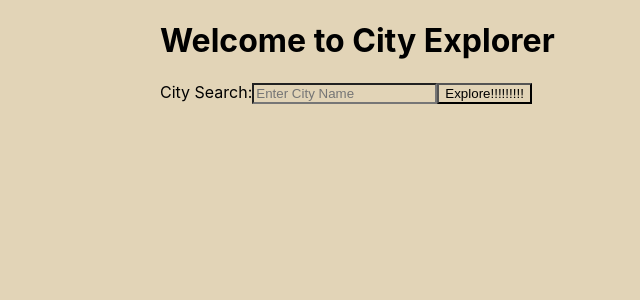
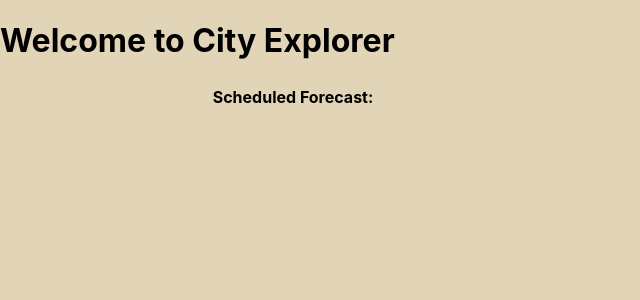
Before and after one commit to reichertc2/city-explorer, a React (Create React App) app: page /weather in a window 1280 px wide. Shown: the top 300 px of the page, without its empty margins (0-640 px from the left). Built offline with nearby package versions, Linux system fonts and the light colour scheme.

Commit message:
progress toward completion of lab 07

```diff
--- a/package.json
+++ b/package.json
@@ -11,6 +11,7 @@
     "react": "^17.0.2",
     "react-bootstrap": "^1.6.4",
     "react-dom": "^17.0.2",
+    "react-router-dom": "^5.3.0",
     "react-scripts": "4.0.3",
     "web-vitals": "^1.1.2"
   },
--- a/src/App.js
+++ b/src/App.js
@@ -10,7 +10,7 @@ import ErrorBlock from './Components/ErrorBlock.js';
 import InputGroup from 'react-bootstrap/InputGroup';
 import FormControl from 'react-bootstrap/FormControl';
 import Button from 'react-bootstrap/Button';
-
+import { BrowserRouter as Router, Route, Switch } from "react-router-dom";
 
 class App extends React.Component {
   constructor(props) {
@@ -18,6 +18,7 @@ class App extends React.Component {
     this.state = {
       cityEntry: '',
       locationQuery: {},
+      locationWeather: [],
       mapURL: '',
       error: false,
       errorMessage: ''
@@ -56,10 +57,11 @@ class App extends React.Component {
         lon: dataPull.data[0].lon,
         searchQuery: dataPull.data[0].display_name
       }
-      let weatherAPI = await axios.get(`http://localhost:3001/weather?lat=${params.lat}&lon=${params.lon}&searchQuery=${params.searchQuery}`);
+      let weatherAPI = await axios.get(`http://localhost:3001/weather?lat=${params.lat}&lon=${params.lon}&searchQuery=${this.state.cityEntry}`);
       console.log(weatherAPI.data);
       this.setState({
         locationQuery: dataPull.data[0],
+        locationWeather: weatherAPI
       })
     }
     catch (error) {
@@ -76,18 +78,20 @@ class App extends React.Component {
 
 
   render() {
-
+    // console.log(this.props);
     return (
       <>
-        <main>
+        <Router>
             <h1>Welcome to City Explorer</h1>
+            <Switch>
+
             {/* <Form
           // getLocation={this.getLocation}
           assignLocation={this.assignLocation}
           getLocation={this.getLocation} /> */}
-
+            <Route exact path="/">
               <InputGroup className="mb-3">
-            <InputGroup.Text id="addon1" className="p3">City Search:</InputGroup.Text>
+                <InputGroup.Text id="addon1" className="p3">City Search: </InputGroup.Text>
                 <FormControl
                   placeholder="Enter City Name"
                   onChange={(event) => {
@@ -106,17 +110,24 @@ class App extends React.Component {
                 <Map
                   src={this.state.mapURL}
                   alt={this.state.locationQuery.display_name} />
-            <Weather />
               </div>}
+            </Route>
+
+            <Route path="/weather" >
+            <Weather
+              locationWeather={this.state.locationWeather}
+              name={this.state.locationQuery.display_name} />
+          </Route>
+        </Switch>
 
         <ErrorBlock
           clearError={this.clearError}
           errorMessage={this.state.errorMessage}
           error={this.state.error} />
 
-        </main>
 
 
+      </Router>
       </>
     )
   };
--- a/src/Components/Weather.js
+++ b/src/Components/Weather.js
@@ -2,9 +2,13 @@ import React from 'react';
 
 class Weather extends React.Component {
     render() {
+        console.log(this.props);
+
         return (
             <>
                 <h4>Scheduled Forecast:</h4>
+                <h4>{this.props.name}</h4>
+                {/* <h4>{this.props.locationWeather.date}</h4> */}
             </>
         )
 
```
Also changed, not shown: 1 other file (tests, documents, lock files or other folders). Lines whose indentation alone changed are shown as unchanged.
